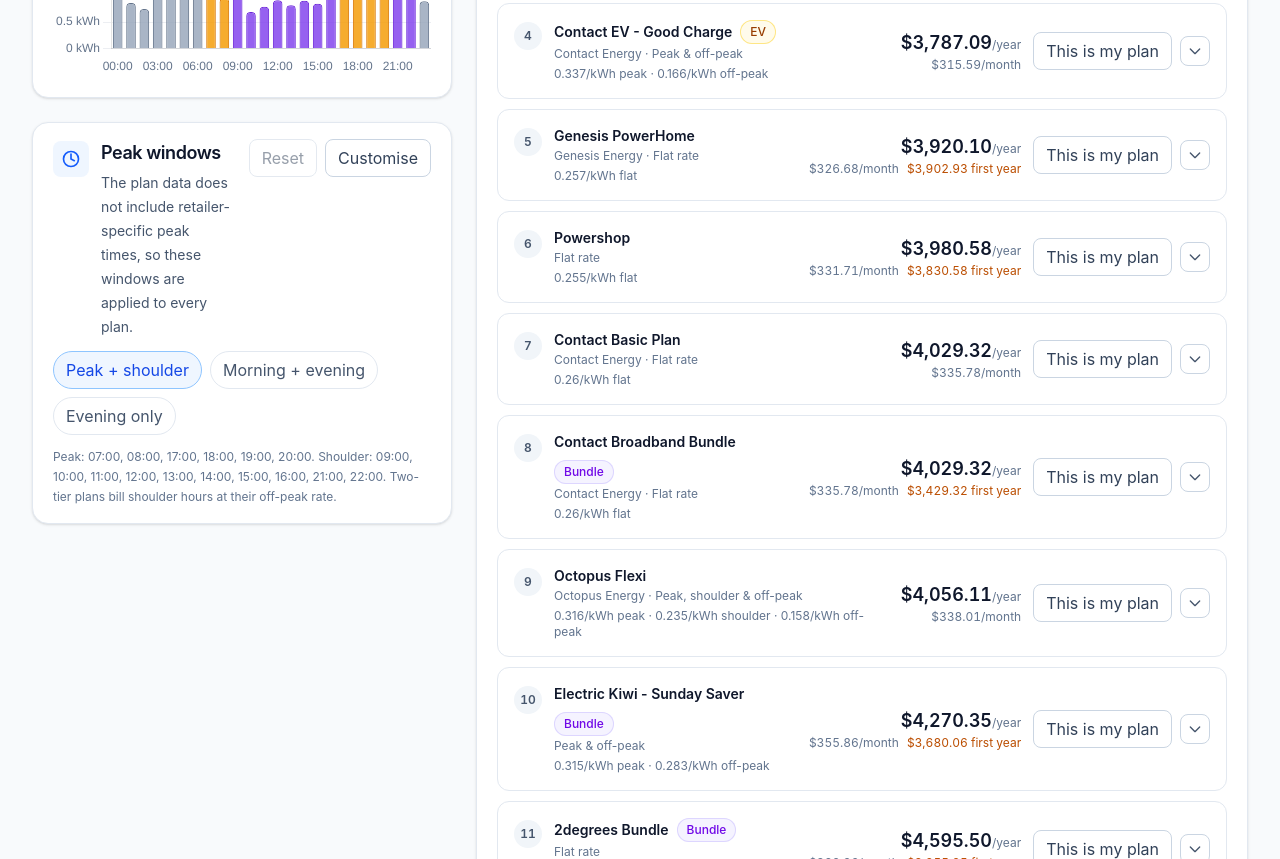
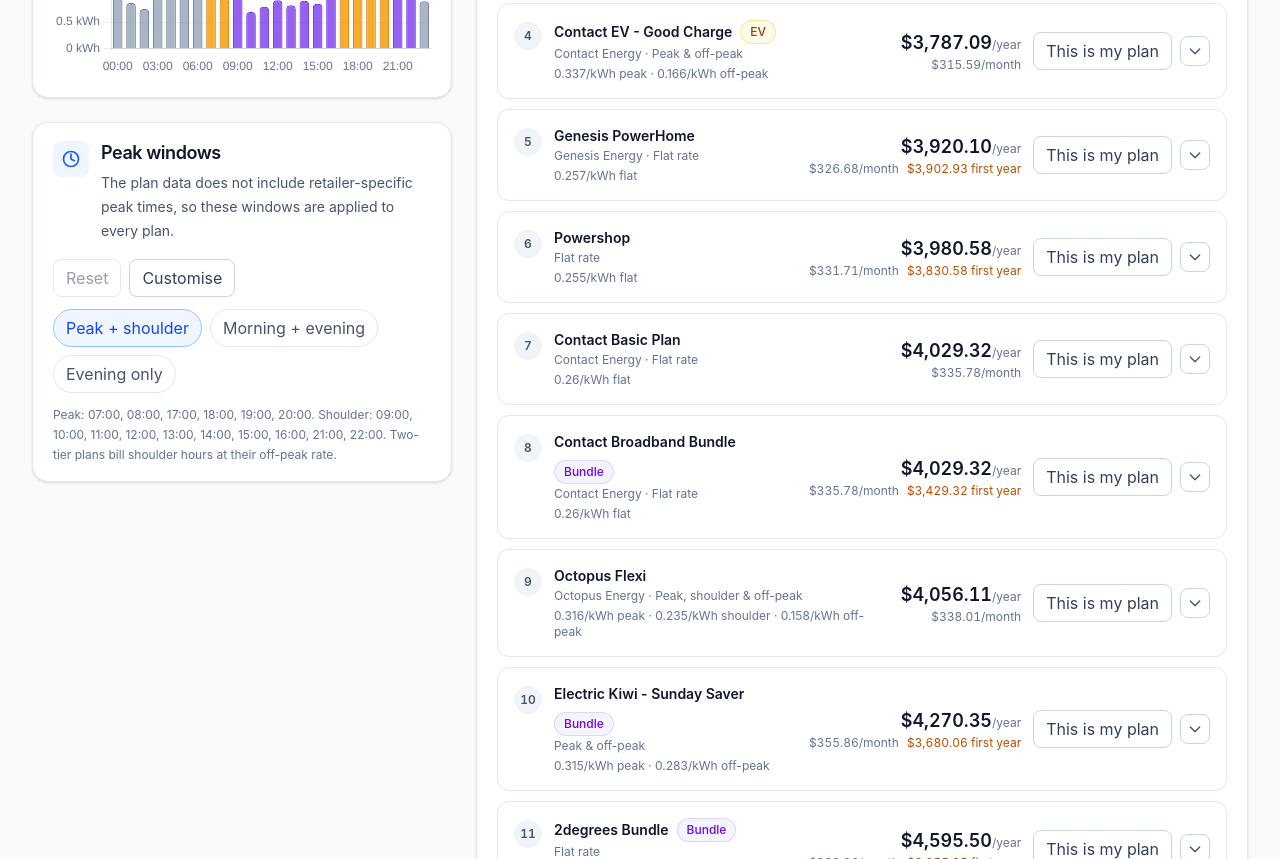
Before and after one commit to magierg/electricity-comparator, a React (Vite) app: page / in a window 1280 px wide. Shown: the part 1040-1899 px from the top of the page. Built offline with nearby package versions, Linux system fonts and the light colour scheme.

Commit message:
fix: prevent 320px layout overflow

```diff
--- a/src/App.tsx
+++ b/src/App.tsx
@@ -110,7 +110,7 @@ function App() {
 
       <main className="mx-auto max-w-7xl px-4 py-6 sm:px-6 lg:px-8 lg:py-8">
         <div className="grid gap-6 lg:grid-cols-[minmax(0,420px)_minmax(0,1fr)] lg:items-start">
-          <div className="space-y-6">
+          <div className="space-y-6 min-w-0">
             <UsagePanel
               usage={usage}
               source={usageSource}
@@ -126,7 +126,7 @@ function App() {
             <PeakScheduleSettings schedule={schedule} onChange={setSchedule} />
           </div>
 
-          <div className="space-y-6">
+          <div className="space-y-6 min-w-0">
             <ResultsSummary
               best={bestResult}
               current={currentResult}
--- a/src/components/SectionHeader.tsx
+++ b/src/components/SectionHeader.tsx
@@ -14,7 +14,7 @@ export default function SectionHeader({
   action,
 }: SectionHeaderProps) {
   return (
-    <div className="flex items-start justify-between gap-4">
+    <div className="flex flex-wrap items-start justify-between gap-4">
       <div className="flex items-start gap-3">
         {icon ? (
           <div className="mt-0.5 flex h-9 w-9 shrink-0 items-center justify-center rounded-lg bg-blue-50 text-blue-600 dark:bg-blue-500/15 dark:text-blue-300">
```
